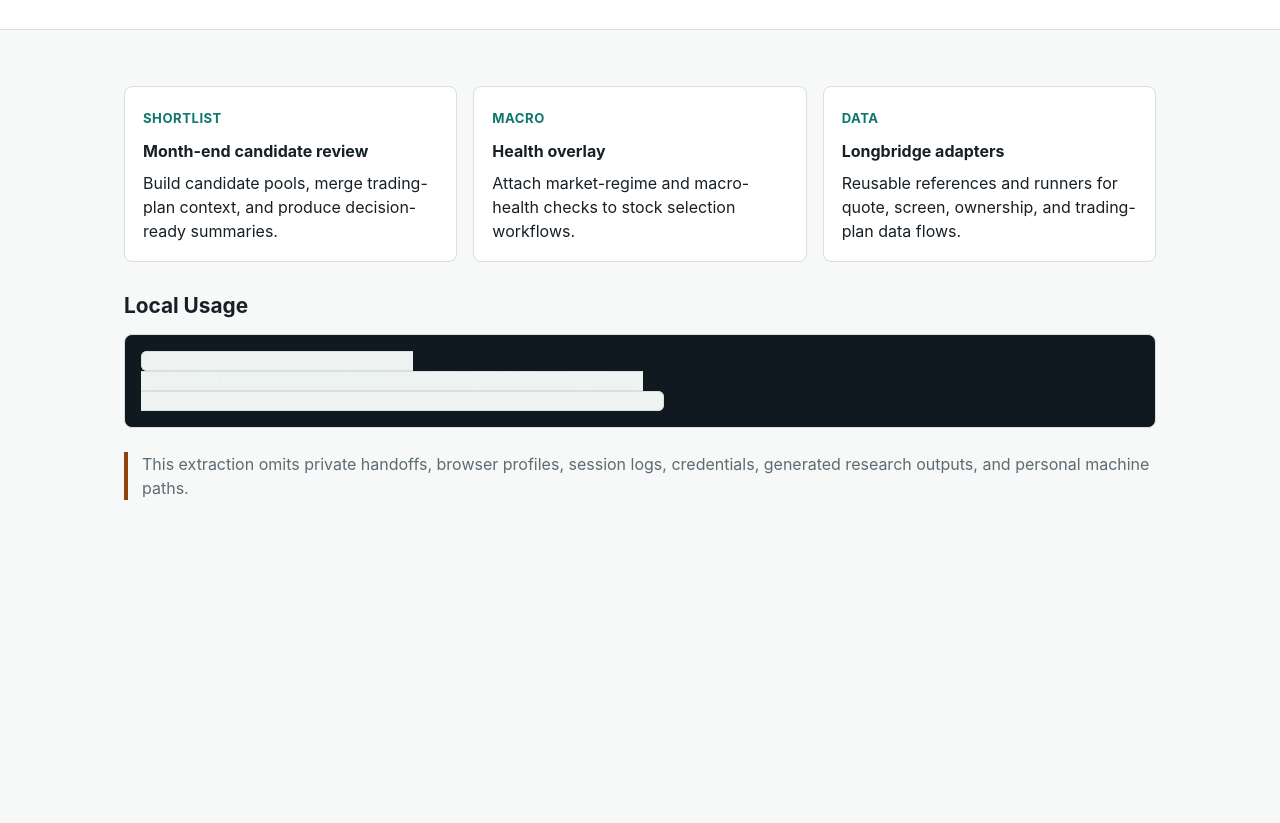
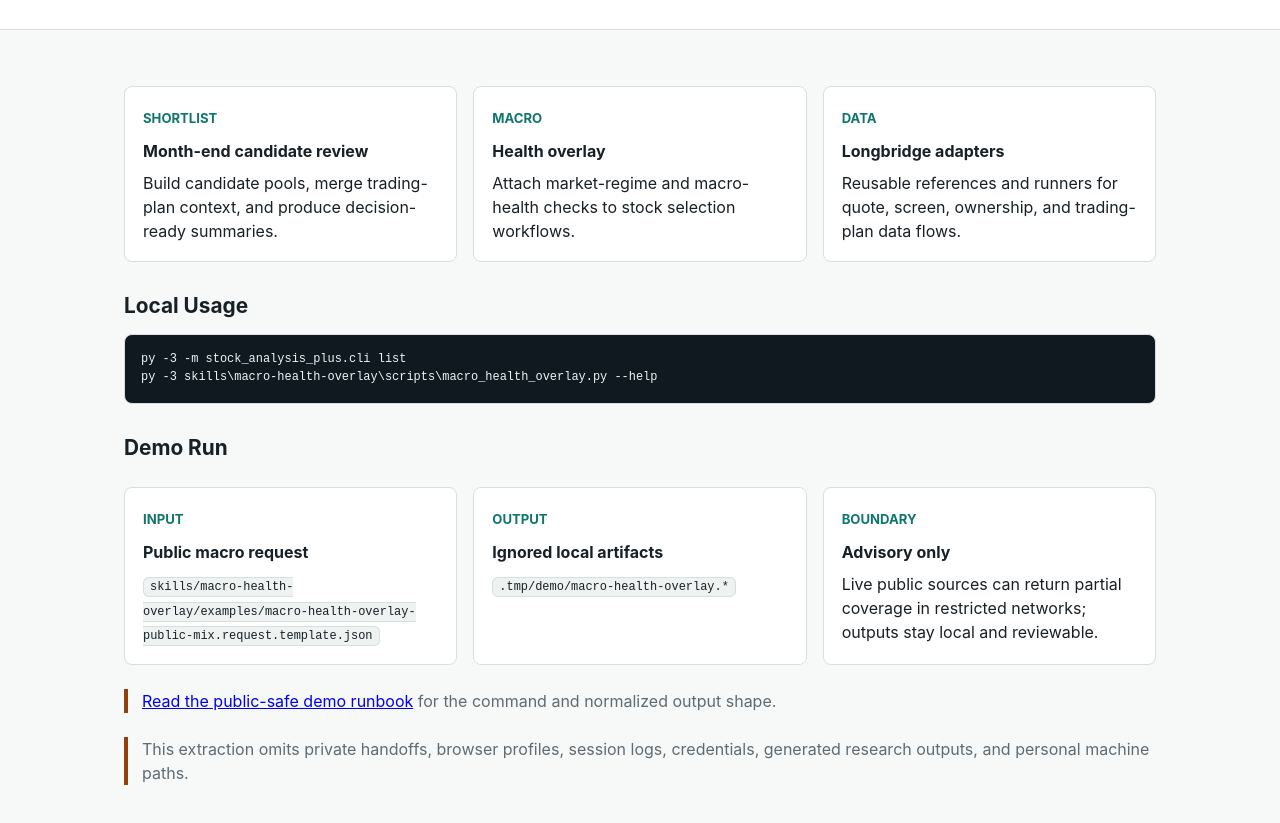
Before and after one commit to FireJW/stock-analysis-plus, a plain HTML site: page docs/index.html in a window 1280 px wide. Shown: the part 195-1018 px from the top of the page. Before the commit the page ends 800 px from the top, so only its background shows below. Drawn offline with Linux system fonts and the light colour scheme.

Commit message:
Add macro overlay demo runbook

```diff
--- a/docs/index.html
+++ b/docs/index.html
@@ -67,7 +67,7 @@
       font-size: .82rem;
       font-weight: 700;
       text-transform: uppercase;
-      letter-spacing: .04em;
+      letter-spacing: 0;
     }
     h2 {
       margin: 28px 0 12px;
@@ -94,6 +94,15 @@
       padding: 16px;
       background: #101820;
       color: #edf7f4;
+    }
+    pre code {
+      display: block;
+      background: transparent;
+      border: 0;
+      color: inherit;
+      padding: 0;
+      white-space: pre-wrap;
+      overflow-wrap: anywhere;
     }
     .note {
       margin-top: 24px;
@@ -130,8 +139,26 @@
     </section>
     <h2>Local Usage</h2>
     <pre><code>py -3 -m stock_analysis_plus.cli list
-py -3 skills\month-end-shortlist\scripts\month_end_shortlist.py --help
 py -3 skills\macro-health-overlay\scripts\macro_health_overlay.py --help</code></pre>
+    <h2>Demo Run</h2>
+    <section class="grid" aria-label="demo run outputs">
+      <article class="card">
+        <span class="label">Input</span>
+        <h3>Public macro request</h3>
+        <p><code>skills/macro-health-overlay/examples/macro-health-overlay-public-mix.request.template.json</code></p>
+      </article>
+      <article class="card">
+        <span class="label">Output</span>
+        <h3>Ignored local artifacts</h3>
+        <p><code>.tmp/demo/macro-health-overlay.*</code></p>
+      </article>
+      <article class="card">
+        <span class="label">Boundary</span>
+        <h3>Advisory only</h3>
+        <p>Live public sources can return partial coverage in restricted networks; outputs stay local and reviewable.</p>
+      </article>
+    </section>
+    <p class="note"><a href="demo-run.md">Read the public-safe demo runbook</a> for the command and normalized output shape.</p>
     <p class="note">This extraction omits private handoffs, browser profiles, session logs, credentials, generated research outputs, and personal machine paths.</p>
   </main>
 </body>
```
Also changed, not shown: 2 other files.
